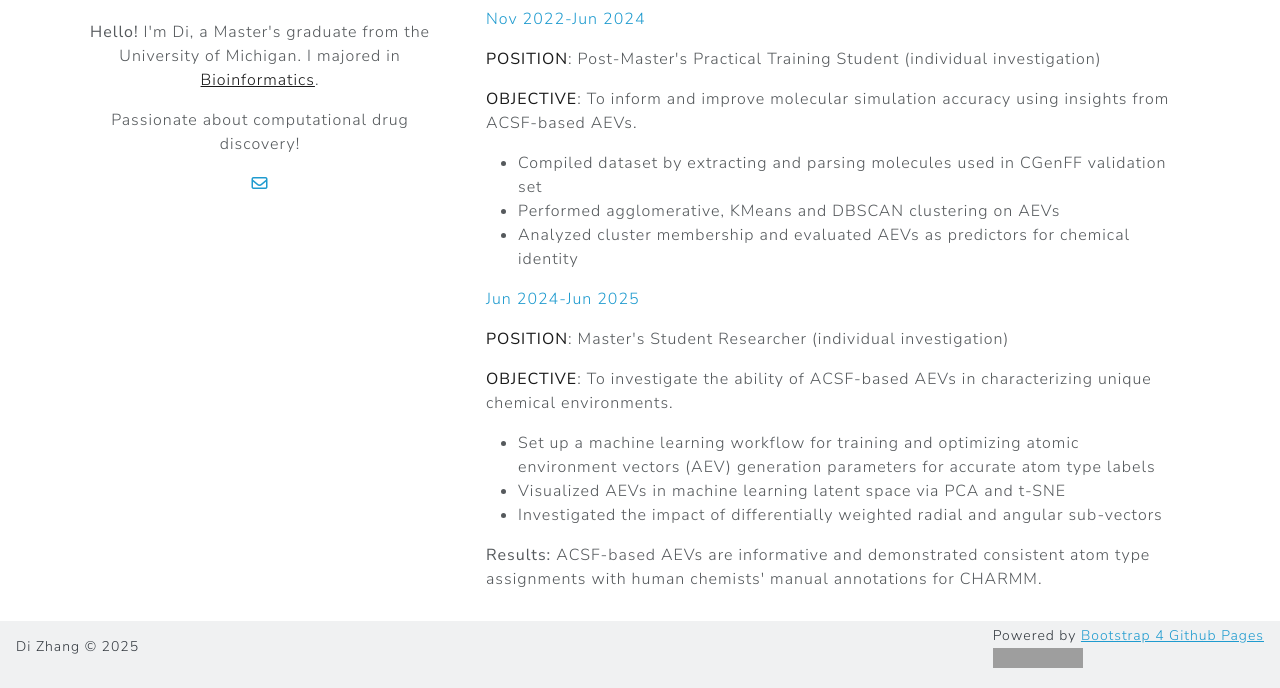
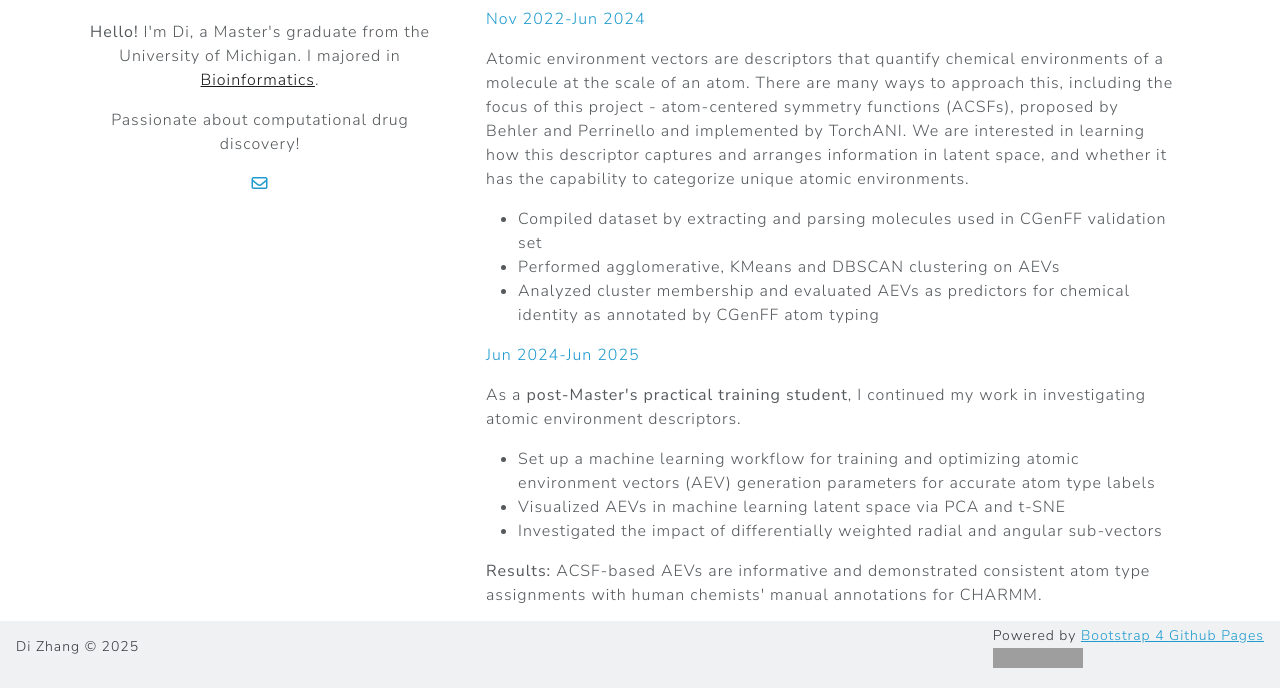
Before and after one commit to zhangdi33/zhangdi33.github.io, a Jekyll site: the page built from index.html, in a window 1280 px wide and 900 px high, scrolled down 450 px, cut to the strip 212-900 px from the top of the window. Built offline with Jekyll 4.4.1, drawn with Linux system fonts in a browser that asks for light colours; grey boxes are pictures that could not be loaded.

Commit message:
Update index.html

```diff
--- a/index.html
+++ b/index.html
@@ -124,20 +124,18 @@ layout: default
               <div class="accordion-body">
                 <p>
                   Principal Investigator: <a href="https://brooks.chem.lsa.umich.edu/" class="text-primary">Charles L. Brooks III</a>
-                  <br><i>University of Michigan, Department of Chemistry, Department of Biophysics</i>
+                  <br><i class="small">University of Michigan, Department of Chemistry, Department of Biophysics</i>
                 </p>
                 <p class="text-info">Nov 2022-Jun 2024</p>
-                <p><b class="text-uppercase text-primary">Position</b>: Post-Master's Practical Training Student (individual investigation)</p>
-                <p><b class="text-uppercase text-primary">Objective</b>: To inform and improve molecular simulation accuracy using insights from ACSF-based AEVs.</p>
+                <p>Atomic environment vectors are descriptors that quantify chemical environments of a molecule at the scale of an atom. There are many ways to approach this, including the focus of this project - atom-centered symmetry functions (ACSFs), proposed by Behler and Perrinello and implemented by TorchANI. We are interested in learning how this descriptor captures and arranges information in latent space, and whether it has the capability to categorize unique atomic environments.</p>
                 <ul>
                   <li>Compiled dataset by extracting and parsing molecules used in CGenFF validation set</li>
                   <li>Performed agglomerative, KMeans and DBSCAN clustering on AEVs</li>
-                  <li>Analyzed cluster membership and evaluated AEVs as predictors for chemical identity</li>
+                  <li>Analyzed cluster membership and evaluated AEVs as predictors for chemical identity as annotated by CGenFF atom typing</li>
                 </ul>
 
                 <p class="text-info">Jun 2024-Jun 2025</p>
-                <p><b class="text-uppercase text-primary">Position</b>: Master's Student Researcher (individual investigation)</p>
-                <p><b class="text-uppercase text-primary">Objective</b>: To investigate the ability of ACSF-based AEVs in characterizing unique chemical environments.</p>
+                <p>As a <b>post-Master's practical training student</b>, I continued my work in investigating atomic environment descriptors.</p>
                 <ul>
                   <li>Set up a machine learning workflow for training and optimizing atomic environment vectors (AEV) generation parameters for accurate atom type labels</li>
                   <li>Visualized AEVs in machine learning latent space via PCA and t-SNE</li>
@@ -169,14 +167,14 @@ layout: default
             </div>
           </div>
           <div class="accordion-item">
-            <h2 class="accordion-header" id="headingThree">
-              <button class="accordion-button collapsed" type="button" data-bs-toggle="collapse" data-bs-target="#collapseThree" aria-expanded="false" aria-controls="collapseThree">
+            <h2 class="accordion-header" id="headingWNT">
+              <button class="accordion-button collapsed" type="button" data-bs-toggle="collapse" data-bs-target="#WNT" aria-expanded="false" aria-controls="WNT">
                 Accordion Item #3
               </button>
             </h2>
-            <div id="collapseThree" class="accordion-collapse collapse" aria-labelledby="headingThree" data-bs-parent="#projects">
+            <div id="WNT" class="accordion-collapse collapse" aria-labelledby="headingWNT" data-bs-parent="#projects">
               <div class="accordion-body">
-                <strong>This is the third item's accordion body.</strong> It is hidden by default, until the collapse plugin adds the appropriate classes that we use to style each element. These classes control the overall appearance, as well as the showing and hiding via CSS transitions. You can modify any of this with custom CSS or overriding our default variables. It's also worth noting that just about any HTML can go within the <code>.accordion-body</code>, though the transition does limit overflow.
+
               </div>
             </div>
           </div>
```
